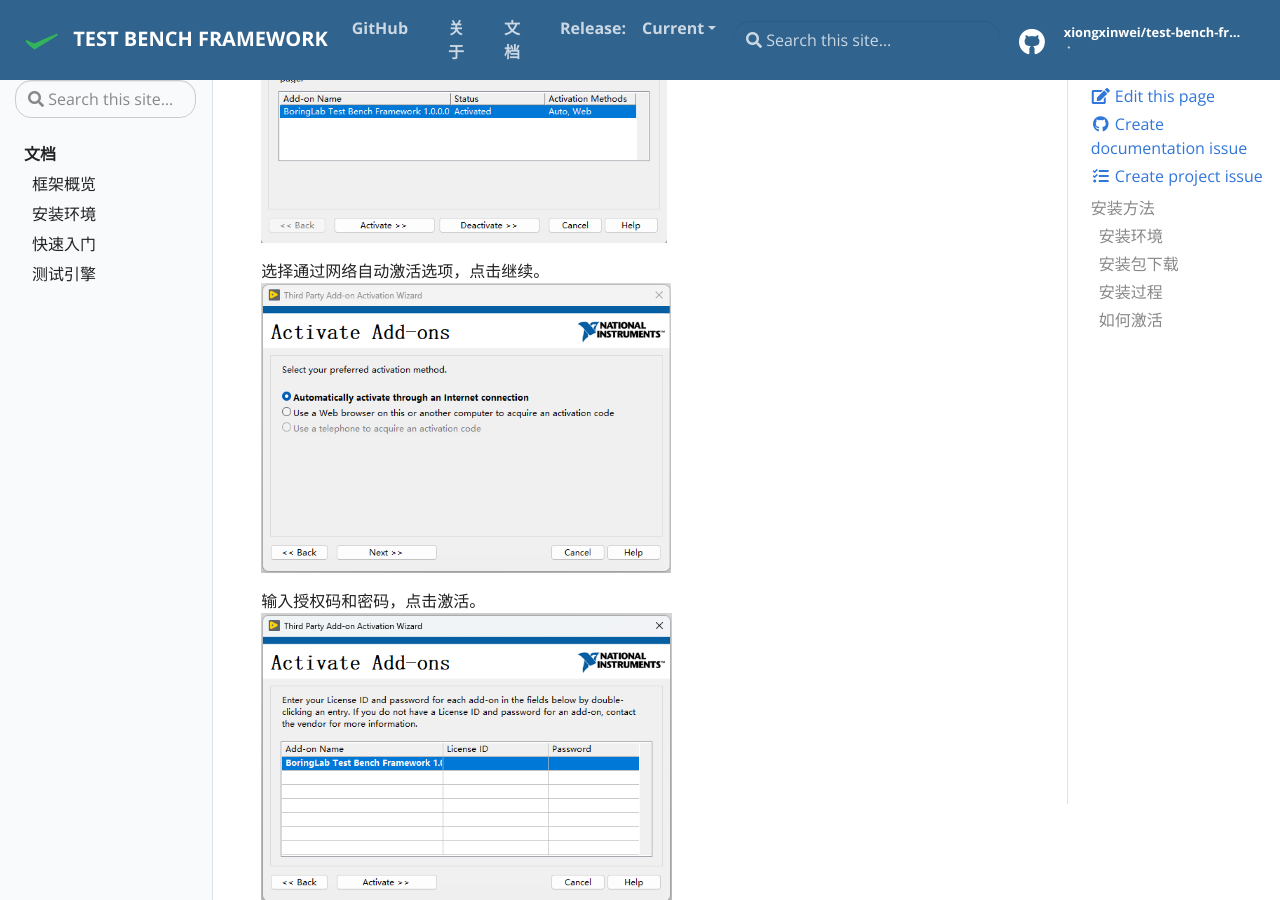
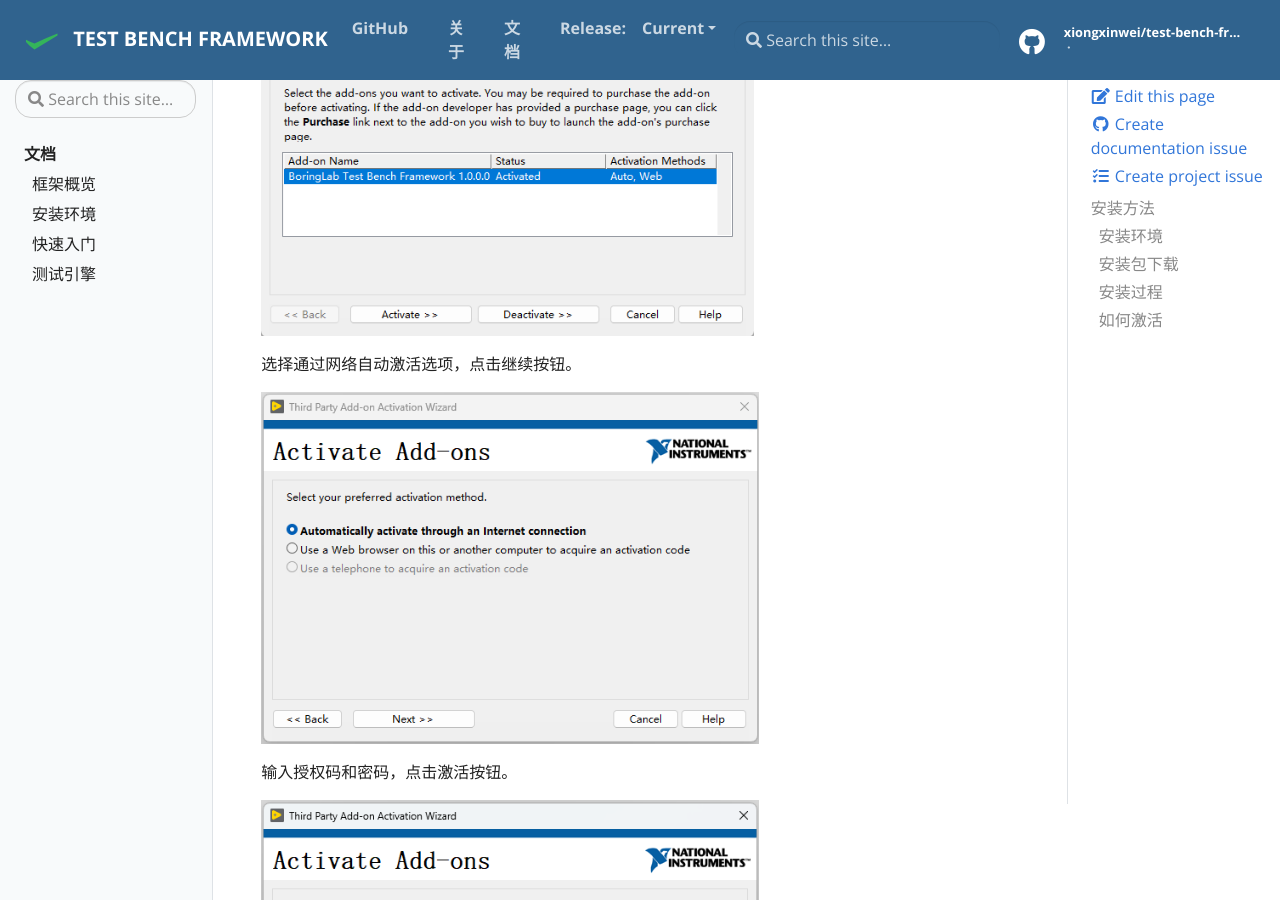
Before and after one commit to XiongXinwei-code/test-bench-framework, a Jekyll site: the page built from docs/_docs/安装方式.md, in a window 1280 px wide and 900 px high, scrolled down 2043 px. Built offline with Jekyll 4.4.1, drawn with Linux system fonts in a browser that asks for light colours.

Commit message:
Update 安装方式.md

```diff
--- a/docs/_docs/安装方式.md
+++ b/docs/_docs/安装方式.md
@@ -40,16 +40,20 @@
 ## 如何激活
 
 安装完成后启动LabVIEW，在菜单栏中选择“帮助”-->“激活第三方附加软件..”
+
 <img title="VIPM" src="../assets/img/2025-08-28 132447.png" alt="loading-ag-178" style="zoom:70%;">
 
 在弹出的对话框中选择“Test Bench Framework”，点击激活按钮继续。
-<img title="VIPM" src="../assets/img/ACTIVATE.png" alt="loading-ag-178" style="zoom:70%;">
 
-选择通过网络自动激活选项，点击继续。
-<img title="VIPM" src="../assets/img/Automatically.png" alt="loading-ag-178" style="zoom:70%;">
+<img title="VIPM" src="../assets/img/ACTIVATE.png" alt="loading-ag-178" style="zoom:85%;">
 
-输入授权码和密码，点击激活。
-<img title="VIPM" src="../assets/img/License.png" alt="loading-ag-178" style="zoom:70%;">
+选择通过网络自动激活选项，点击继续按钮。
+
+<img title="VIPM" src="../assets/img/Automatically.png" alt="loading-ag-178" style="zoom:85%;">
+
+输入授权码和密码，点击激活按钮。
+
+<img title="VIPM" src="../assets/img/License.png" alt="loading-ag-178" style="zoom:85%;">
 
 > **License ID:** 3381301 **Password:** 4228JXQB
 
```
